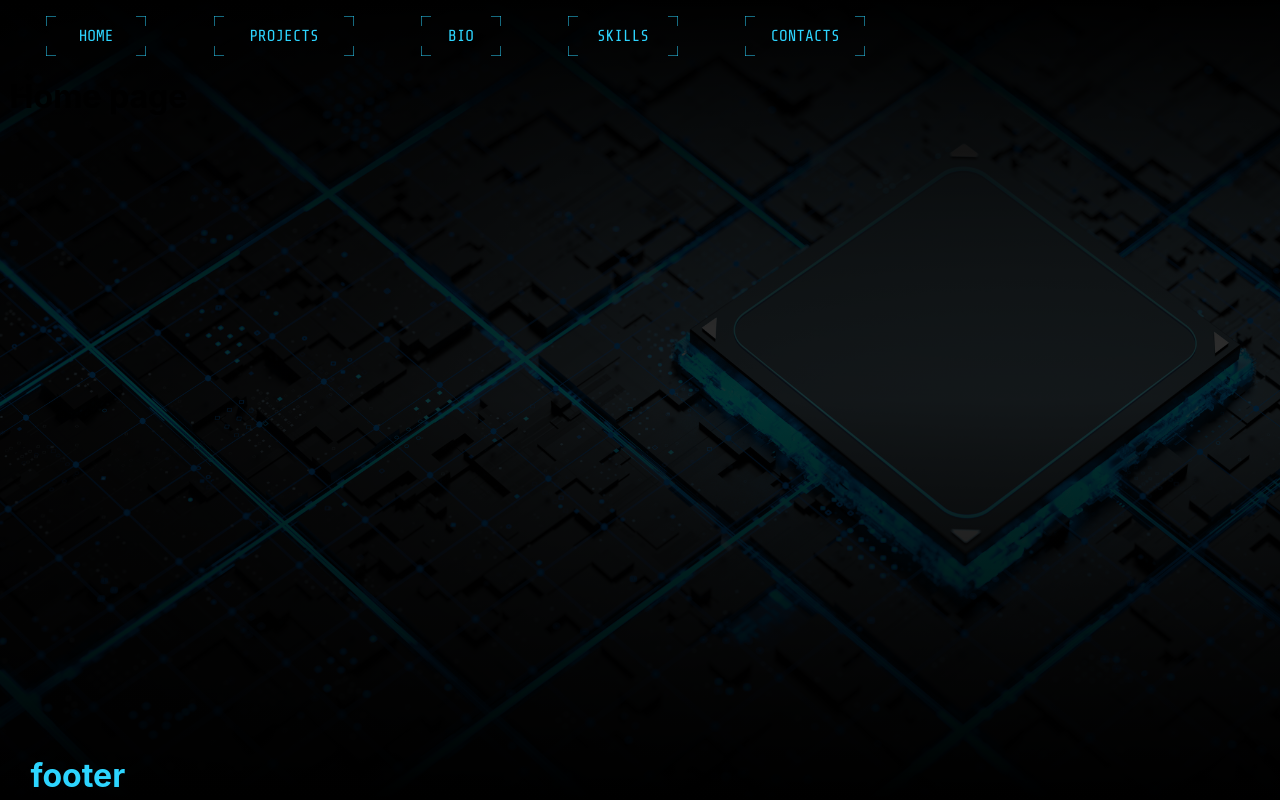
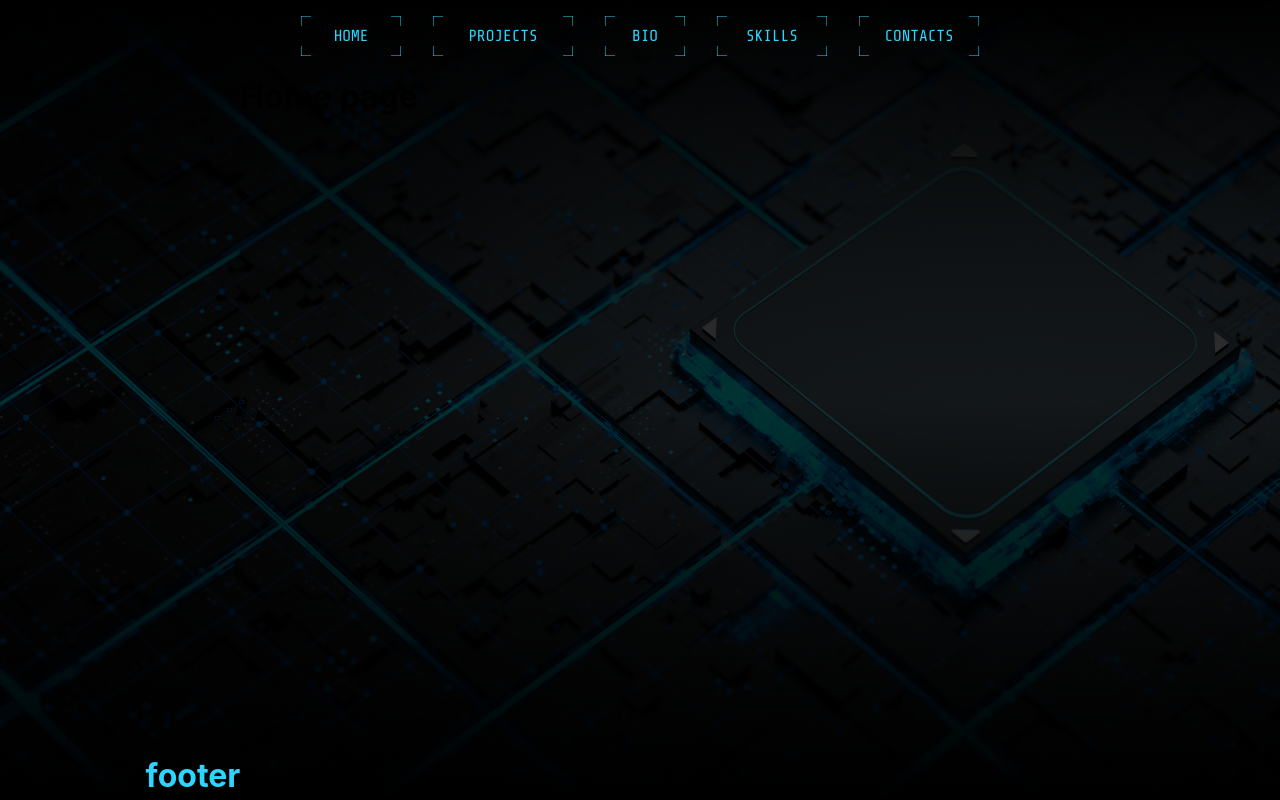
Before and after one commit to Belyayev/portfolio, a React (Create React App) app: page / in a window 1280 px wide. Built offline with nearby package versions, Linux system fonts and the light colour scheme.

Commit message:
centered the header with the flexbox and media query

```diff
--- a/src/App.css
+++ b/src/App.css
@@ -30,10 +30,6 @@ body {
       "main main" auto
       "footer footer" min-content;
   }
-
-  .header {
-    grid-template-columns: 1fr 1fr;
-  }
   .skills {
     grid-template-columns: 1fr 1fr;
   }
@@ -47,7 +43,7 @@ body {
       "footer footer footer" min-content / 1fr 1fr 1fr;
   }
   .header {
-    grid-template-columns: repeat(3, 1fr);
+    flex-direction: column;
   }
   .skills {
     grid-template-columns: 1fr 1fr 1fr;
@@ -56,12 +52,15 @@ body {
 @media screen and (min-width: 800px) {
   .App {
     grid:
-      ". . . header header . . ." min-content
+      ". . header header header header . ." min-content
       ". . main main main main . ." auto
       ". . footer footer footer footer . ." min-content;
   }
+  main {
+    width: 50rem;
+  }
   .header {
-    grid-template-columns: repeat(8, 1fr);
+    flex-direction: row !important;
   }
   .skills {
     grid-template-columns: 1fr 1fr 1fr 1fr;
@@ -70,22 +69,18 @@ body {
 
 header {
   grid-area: header;
-  justify-content: center;
 }
 
 .header {
-  display: grid;
-  grid-column: 1 / -1;
-  grid-gap: 0.2rem;
-}
-
-.header * {
-  grid-column: span 1;
+  display: flex;
+  flex-direction: column;
+  justify-content: center;
+  align-items: center;
 }
 
 main {
   grid-area: main;
-  justify-content: center;
+  justify-self: center;
 }
 
 .skills {
--- a/src/components/SvgButton.tsx
+++ b/src/components/SvgButton.tsx
@@ -80,7 +80,7 @@ function SvgButton(props: ISvg) {
   return (
     <div
       style={{
-        margin: "1rem 2rem",
+        margin: "1rem",
       }}
       onMouseEnter={() => setHover(true)}
       onMouseLeave={() => setHover(false)}
```
Also changed, not shown: 1 other file (tests, documents, lock files or other folders).
